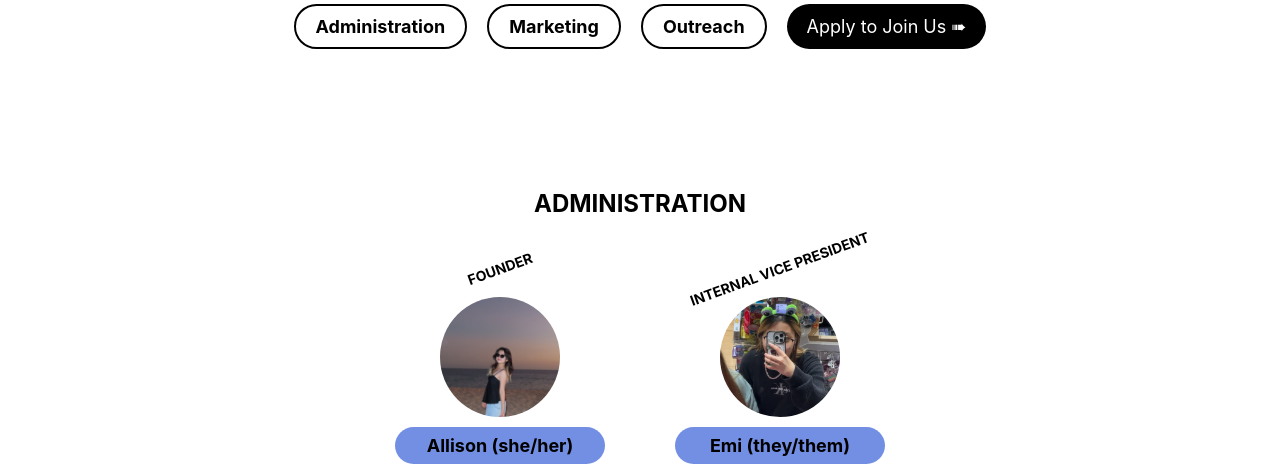
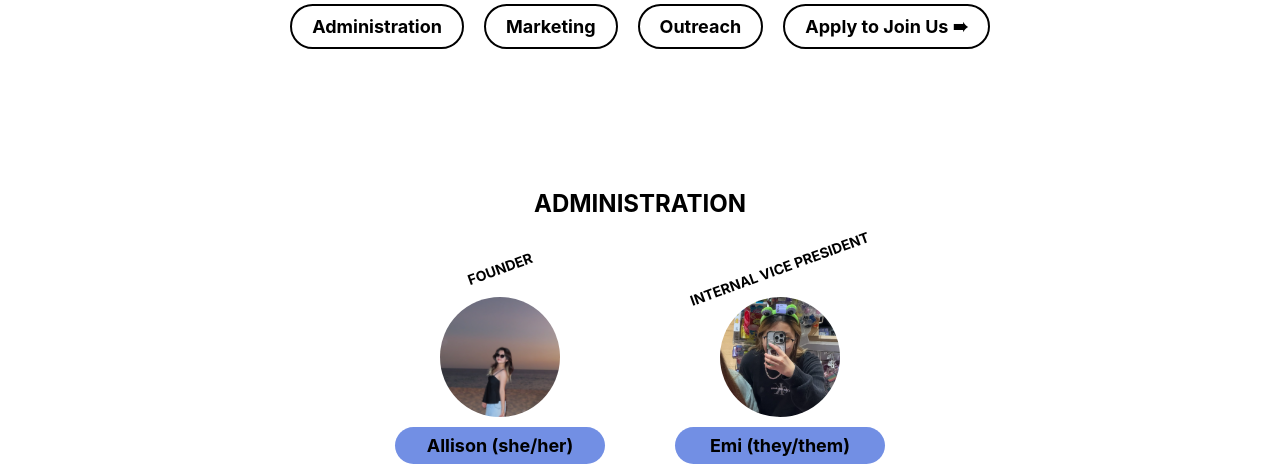
Before and after one commit to editorsforabetterworld/E4BW, a plain HTML site: page meet-the-team.html in a window 1280 px wide. Shown: the part 160-628 px from the top of the page. Drawn offline with Linux system fonts and the light colour scheme.

Commit message:
Update meet-the-team.html

```diff
--- a/meet-the-team.html
+++ b/meet-the-team.html
@@ -45,7 +45,7 @@
             <a href="#administration">Administration</a>
             <a href="#marketing">Marketing</a>
             <a href="#outreach">Outreach</a>
-            <button class="join-button">Apply to Join Us ➠</button>
+            <a href="join-us.html">Apply to Join Us ➠</a>
         </div>
 
         <!-- Administration Section -->
```
